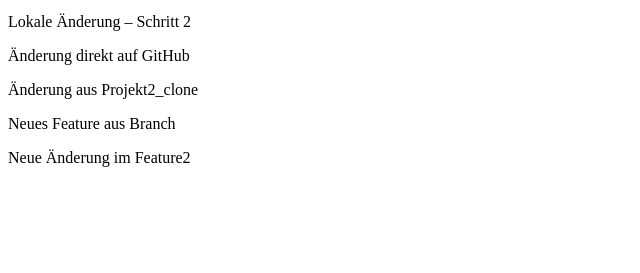
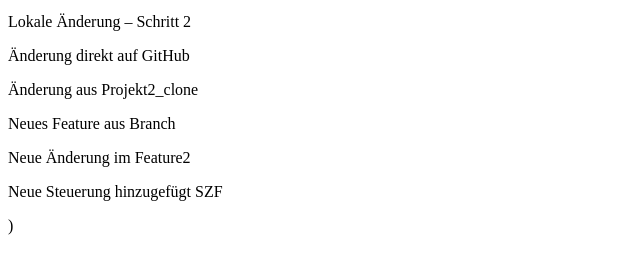
Before and after one commit to KaterynaSavelieva/Projekt2, a plain HTML site: page index.html in a window 1280 px wide. Shown: the part 101-374 px from the top of the page, without its empty margins (0-640 px from the left). Drawn offline with Linux system fonts and the light colour scheme.

Commit message:
Neue Funktion im controls-Branch SZF

```diff
--- a/index.html
+++ b/index.html
@@ -11,5 +11,6 @@
     <p>Änderung aus Projekt2_clone</p>
     <p>Neues Feature aus Branch</p>
     <p>Neue Änderung im Feature2</p>
+<p>Neue Steuerung hinzugefügt SZF</p>)
   </body>
 </html>
```
